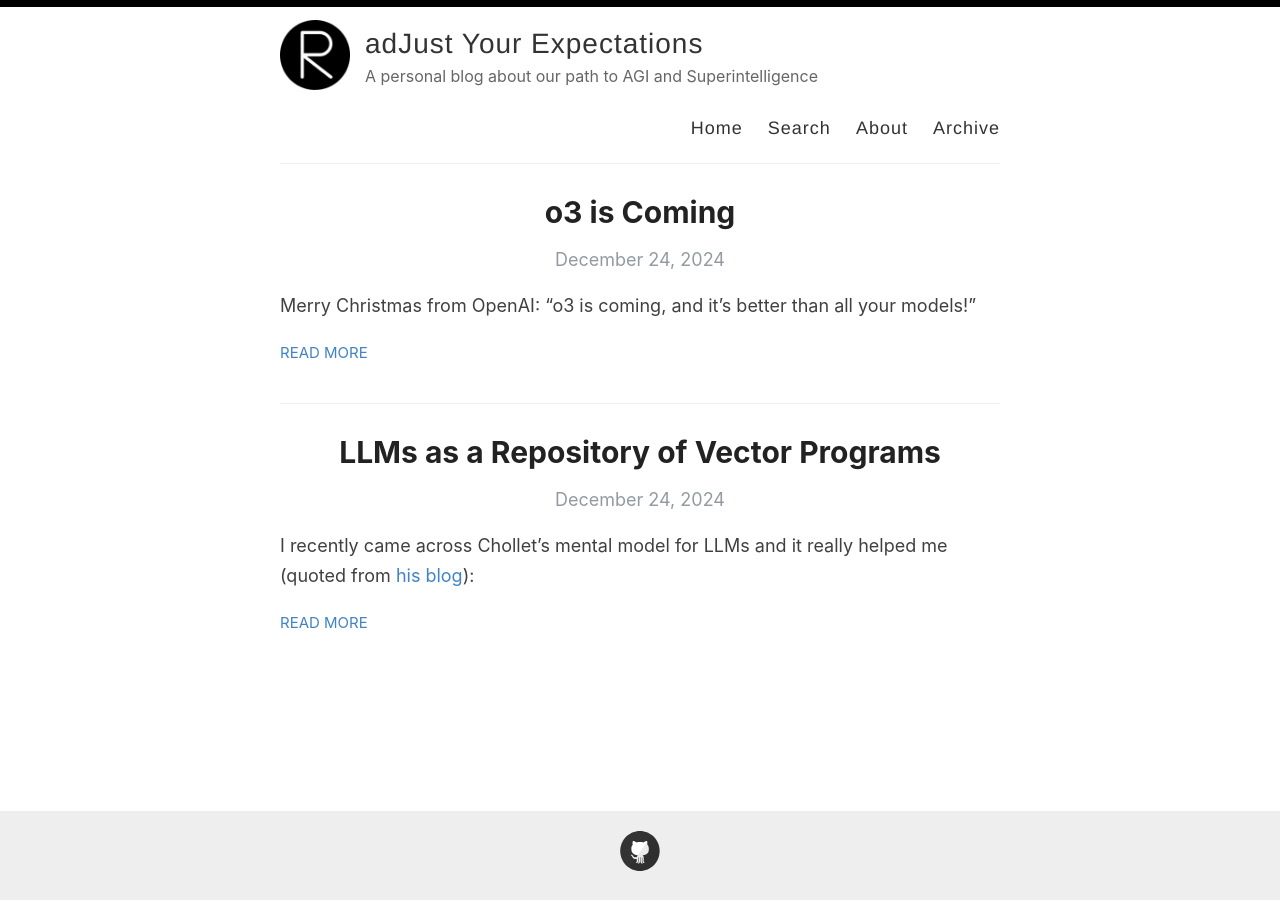
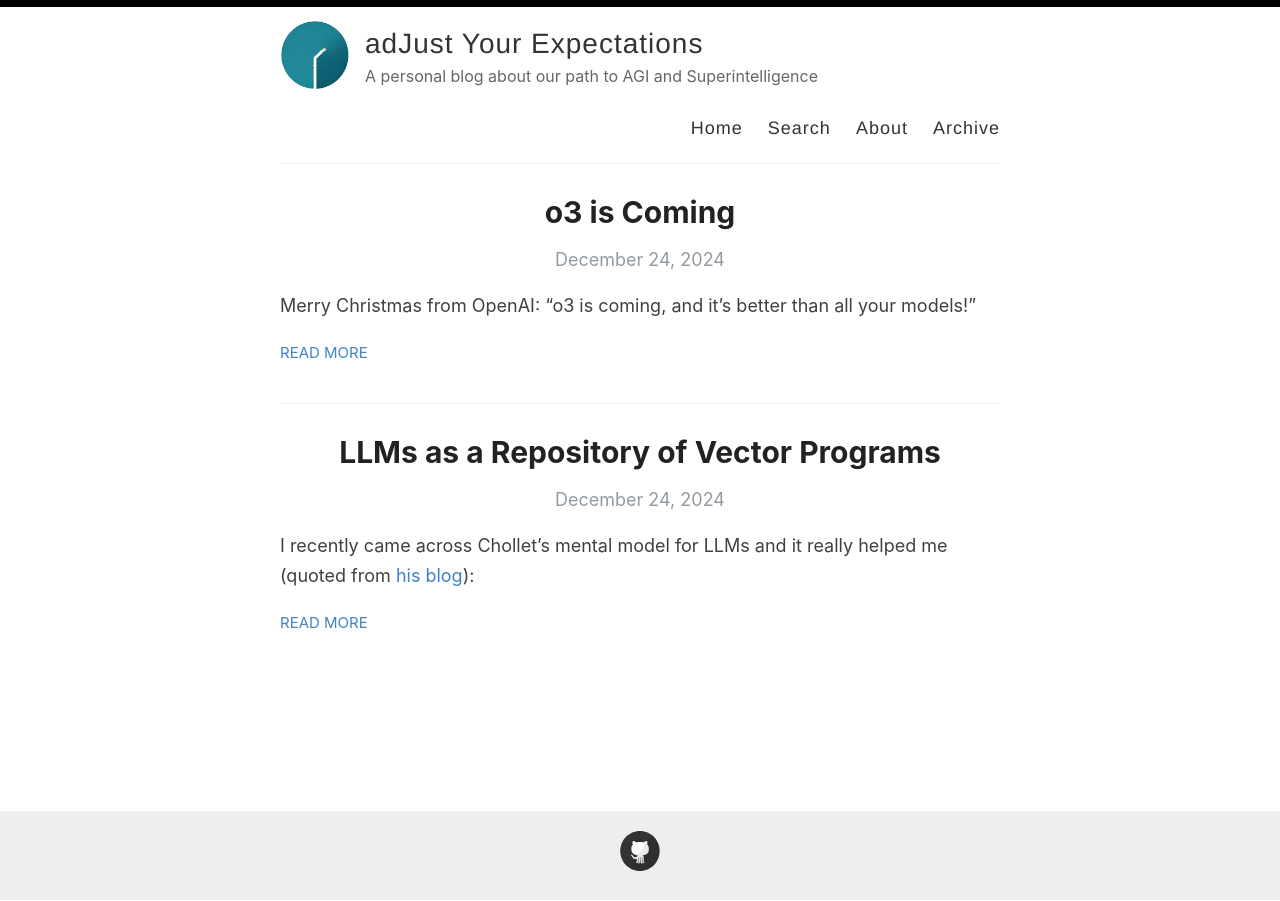
Before and after one commit to jyesawtellrickson/jyesawtellrickson.github.io, a Jekyll site: the page built from index.html, in a window 1280 px wide. Built offline with Jekyll 4.4.1, drawn with Linux system fonts in a browser that asks for light colours; the list of posts is cut into pages by our own code.

Commit message:
Update profile picture

```diff
--- a/_config.yml
+++ b/_config.yml
@@ -12,7 +12,7 @@ author: Jye Sawtell-Rickson
 description: A personal blog about our path to AGI and Superintelligence
 
 # URL of your avatar or profile pic (you could use your GitHub profile pic)
-avatar: /images/reverie.png
+avatar: /images/aye-new.png
 
 #
 # Flags below are optional
```
Also changed, not shown: images/aye-new.png (added).
